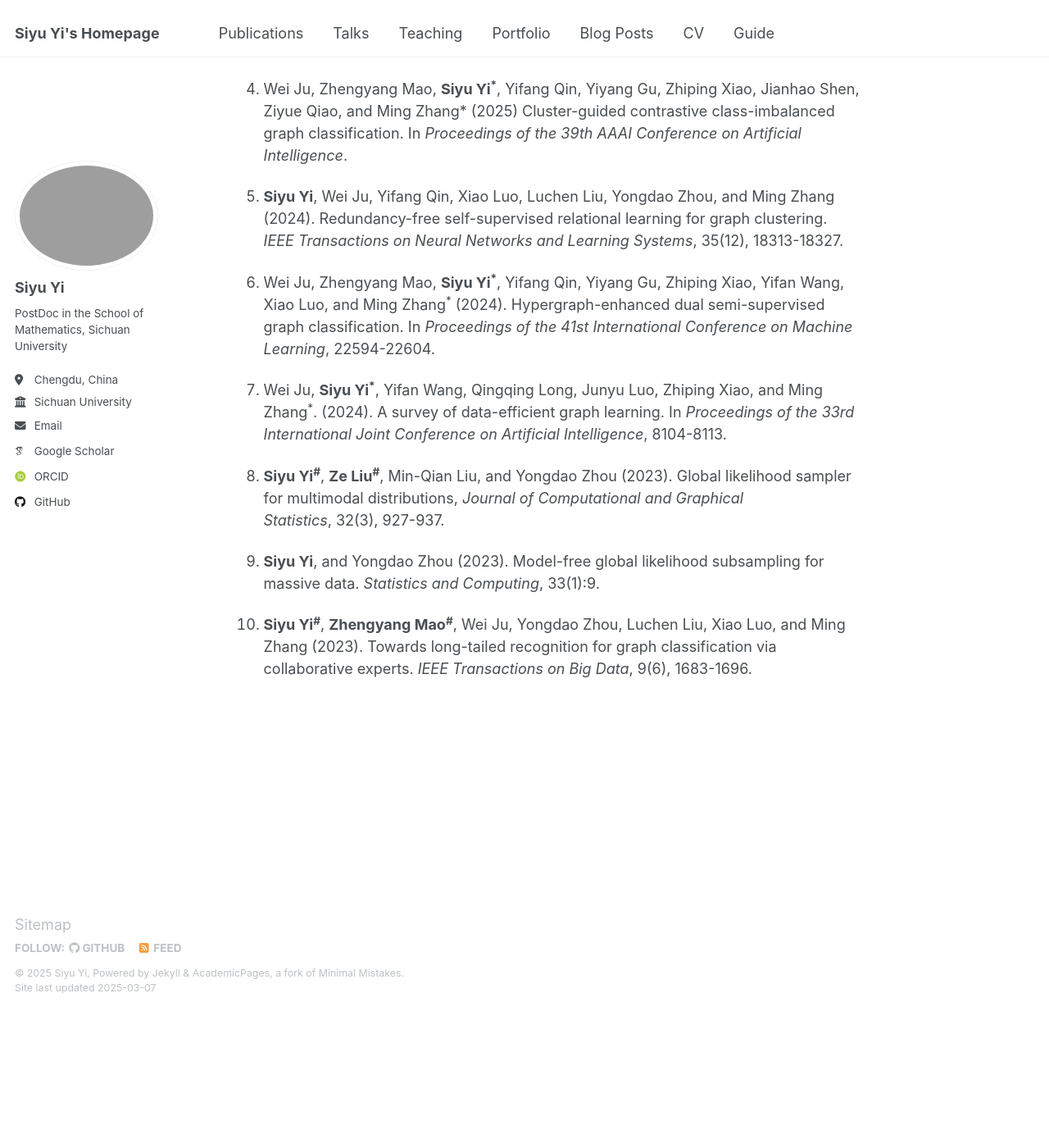
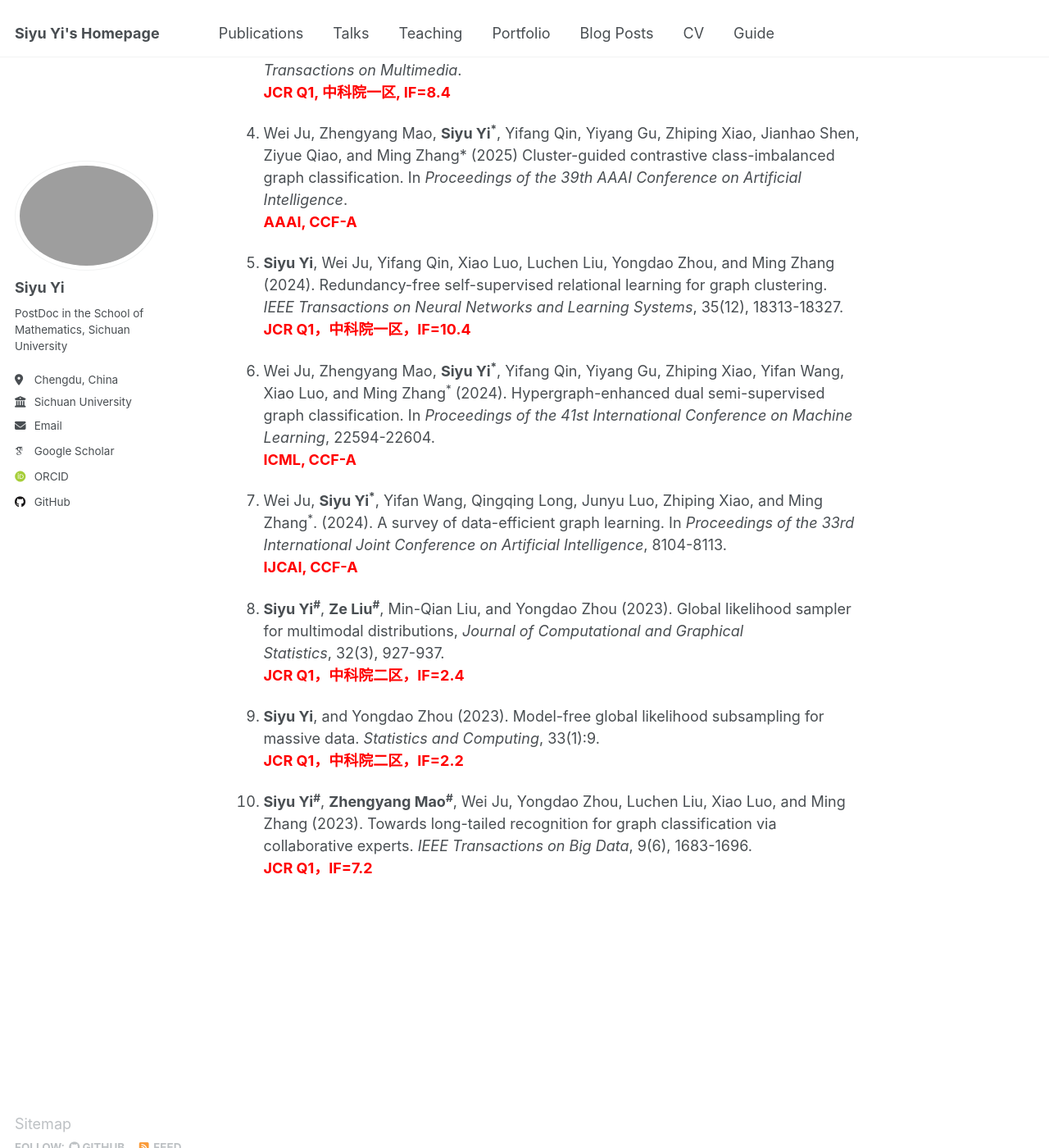
Before and after one commit to yisiyu95/yisiyu95.github.io, a Jekyll site: the page built from _pages/about.md, in a window 1280 px wide and 1400 px high, scrolled down 935 px. Shown: the whole window at 82% size. Built offline with Jekyll 4.4.1, drawn with Linux system fonts in a browser that asks for light colours; some web fonts are replaced; before the commit the page ends 2168 px from its top, so only the background shows below that.

Commit message:
Update about.md

```diff
--- a/_pages/about.md
+++ b/_pages/about.md
@@ -30,21 +30,30 @@ International Conference on Machine Learning <br>
 ***ICML 2024, <span style="color:red">CCF-A</span>***
 
 
-1.  **Siyu Yi**, Zhengyang Mao, Yifan Wang, Yiyang Gu, Zhiping Xiao, Chong Chen, Xian-Sheng Hua, Ming Zhang, and Wei Ju (2025). Hypergraph consistency learning with relational distillation. *IEEE Transactions on Multimedia*. DOI:10.1109/TMM.2025. 3543068. **<span style="color:red">JCR Q1, 中科院一区, IF=8.4</span>**
+1.  **Siyu Yi**, Zhengyang Mao, Yifan Wang, Yiyang Gu, Zhiping Xiao, Chong Chen, Xian-Sheng Hua, Ming Zhang, and Wei Ju (2025). Hypergraph consistency learning with relational distillation. *IEEE Transactions on Multimedia*. DOI:10.1109/TMM.2025. 3543068. <br>
+**<span style="color:red">JCR Q1, 中科院一区, IF=8.4</span>**
 
 
-1.  **Siyu Yi**, Zhengyang Mao, Kangjie Zheng, Zhiping Xiao, Ziyue Qiao, Chong Chen, Xiansheng Hua, Yongdao Zhou, Ming Zhang, and Wei Ju (2025). Learning generalizable contrastive representations for graph zero-shot learning. *IEEE Transactions on Multimedia*.  **<span style="color:red">JCR Q1, 中科院一区, IF=8.4</span>**
+1.  **Siyu Yi**, Zhengyang Mao, Kangjie Zheng, Zhiping Xiao, Ziyue Qiao, Chong Chen, Xiansheng Hua, Yongdao Zhou, Ming Zhang, and Wei Ju (2025). Learning generalizable contrastive representations for graph zero-shot learning. *IEEE Transactions on Multimedia*.  <br>
+**<span style="color:red">JCR Q1, 中科院一区, IF=8.4</span>**
 
-1.  Wei Ju, Zhengyang Mao, **Siyu Yi<sup>\*</sup>**, Yifang Qin, Yiyang Gu, Zhiping Xiao, Jianhao Shen, Ziyue Qiao, and Ming Zhang* (2025) Cluster-guided contrastive class-imbalanced graph classification. In *Proceedings of the 39th AAAI Conference on Artificial Intelligence*.
+1.  Wei Ju, Zhengyang Mao, **Siyu Yi<sup>\*</sup>**, Yifang Qin, Yiyang Gu, Zhiping Xiao, Jianhao Shen, Ziyue Qiao, and Ming Zhang* (2025) Cluster-guided contrastive class-imbalanced graph classification. In *Proceedings of the 39th AAAI Conference on Artificial Intelligence*. <br>
+**<span style="color:red">AAAI, CCF-A</span>**
 
-1.  **Siyu Yi**, Wei Ju, Yifang Qin, Xiao Luo, Luchen Liu, Yongdao Zhou, and Ming Zhang (2024). Redundancy-free self-supervised relational learning for graph clustering. *IEEE Transactions on Neural Networks and Learning Systems*, 35(12), 18313-18327.
+1.  **Siyu Yi**, Wei Ju, Yifang Qin, Xiao Luo, Luchen Liu, Yongdao Zhou, and Ming Zhang (2024). Redundancy-free self-supervised relational learning for graph clustering. *IEEE Transactions on Neural Networks and Learning Systems*, 35(12), 18313-18327. <br>
+**<span style="color:red">JCR Q1，中科院一区，IF=10.4</span>**
 
-1.  Wei Ju, Zhengyang Mao, **Siyu Yi<sup>\*</sup>**, Yifang Qin, Yiyang Gu, Zhiping Xiao, Yifan Wang, Xiao Luo, and Ming Zhang<sup>\*</sup> (2024). Hypergraph-enhanced dual semi-supervised graph classification. In *Proceedings of the 41st International Conference on Machine Learning*, 22594-22604.
+1.  Wei Ju, Zhengyang Mao, **Siyu Yi<sup>\*</sup>**, Yifang Qin, Yiyang Gu, Zhiping Xiao, Yifan Wang, Xiao Luo, and Ming Zhang<sup>\*</sup> (2024). Hypergraph-enhanced dual semi-supervised graph classification. In *Proceedings of the 41st International Conference on Machine Learning*, 22594-22604. <br>
+**<span style="color:red">ICML, CCF-A</span>**
 
-1.  Wei Ju, **Siyu Yi<sup>\*</sup>**, Yifan Wang, Qingqing Long, Junyu Luo, Zhiping Xiao, and Ming Zhang<sup>\*</sup>. (2024). A survey of data-efficient graph learning. In *Proceedings of the 33rd International Joint Conference on Artificial Intelligence*, 8104-8113.
+1.  Wei Ju, **Siyu Yi<sup>\*</sup>**, Yifan Wang, Qingqing Long, Junyu Luo, Zhiping Xiao, and Ming Zhang<sup>\*</sup>. (2024). A survey of data-efficient graph learning. In *Proceedings of the 33rd International Joint Conference on Artificial Intelligence*, 8104-8113. <br>
+**<span style="color:red">IJCAI, CCF-A</span>**
 
-1.  **Siyu Yi<sup>\#</sup>**, **Ze Liu<sup>\#</sup>**, Min-Qian Liu, and Yongdao Zhou (2023). Global likelihood sampler for multimodal distributions, *Journal of Computational and Graphical Statistics*, 32(3), 927-937.
+1.  **Siyu Yi<sup>\#</sup>**, **Ze Liu<sup>\#</sup>**, Min-Qian Liu, and Yongdao Zhou (2023). Global likelihood sampler for multimodal distributions, *Journal of Computational and Graphical Statistics*, 32(3), 927-937. <br>
+**<span style="color:red">JCR Q1，中科院二区，IF=2.4</span>**
 
-1.  **Siyu Yi**, and Yongdao Zhou (2023). Model-free global likelihood subsampling for massive data. *Statistics and Computing*, 33(1):9.
+1.  **Siyu Yi**, and Yongdao Zhou (2023). Model-free global likelihood subsampling for massive data. *Statistics and Computing*, 33(1):9. <br>
+**<span style="color:red">JCR Q1，中科院二区，IF=2.2</span>**
 
-2.  **Siyu Yi<sup>\#</sup>**, **Zhengyang Mao<sup>\#</sup>**, Wei Ju, Yongdao Zhou, Luchen Liu, Xiao Luo, and Ming Zhang (2023). Towards long-tailed recognition for graph classification via collaborative experts. *IEEE Transactions on Big Data*, 9(6), 1683-1696.
+1.  **Siyu Yi<sup>\#</sup>**, **Zhengyang Mao<sup>\#</sup>**, Wei Ju, Yongdao Zhou, Luchen Liu, Xiao Luo, and Ming Zhang (2023). Towards long-tailed recognition for graph classification via collaborative experts. *IEEE Transactions on Big Data*, 9(6), 1683-1696.  <br>
+**<span style="color:red">JCR Q1，IF=7.2</span>**
```
